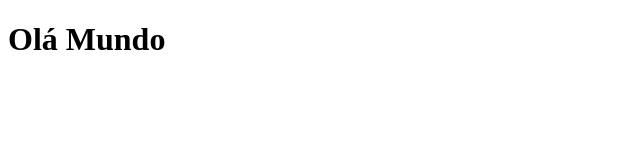
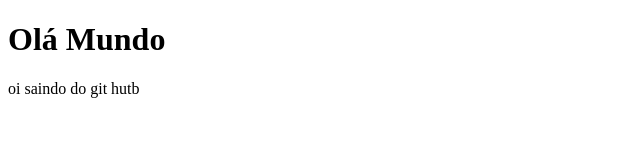
Before and after one commit to paulegar/teste-vscode, a plain HTML site: page index.html in a window 1280 px wide. Shown: the whole page, without its empty margins (0-640 px from the left). Drawn offline with Linux system fonts and the light colour scheme.

Commit message:
Update index.html

```diff
--- a/index.html
+++ b/index.html
@@ -8,5 +8,6 @@
 </head>
 <body>
     <h1>Olá Mundo</h1>
+    <p> oi saindo do git hutb <p/>
 </body>
 </html>
```
